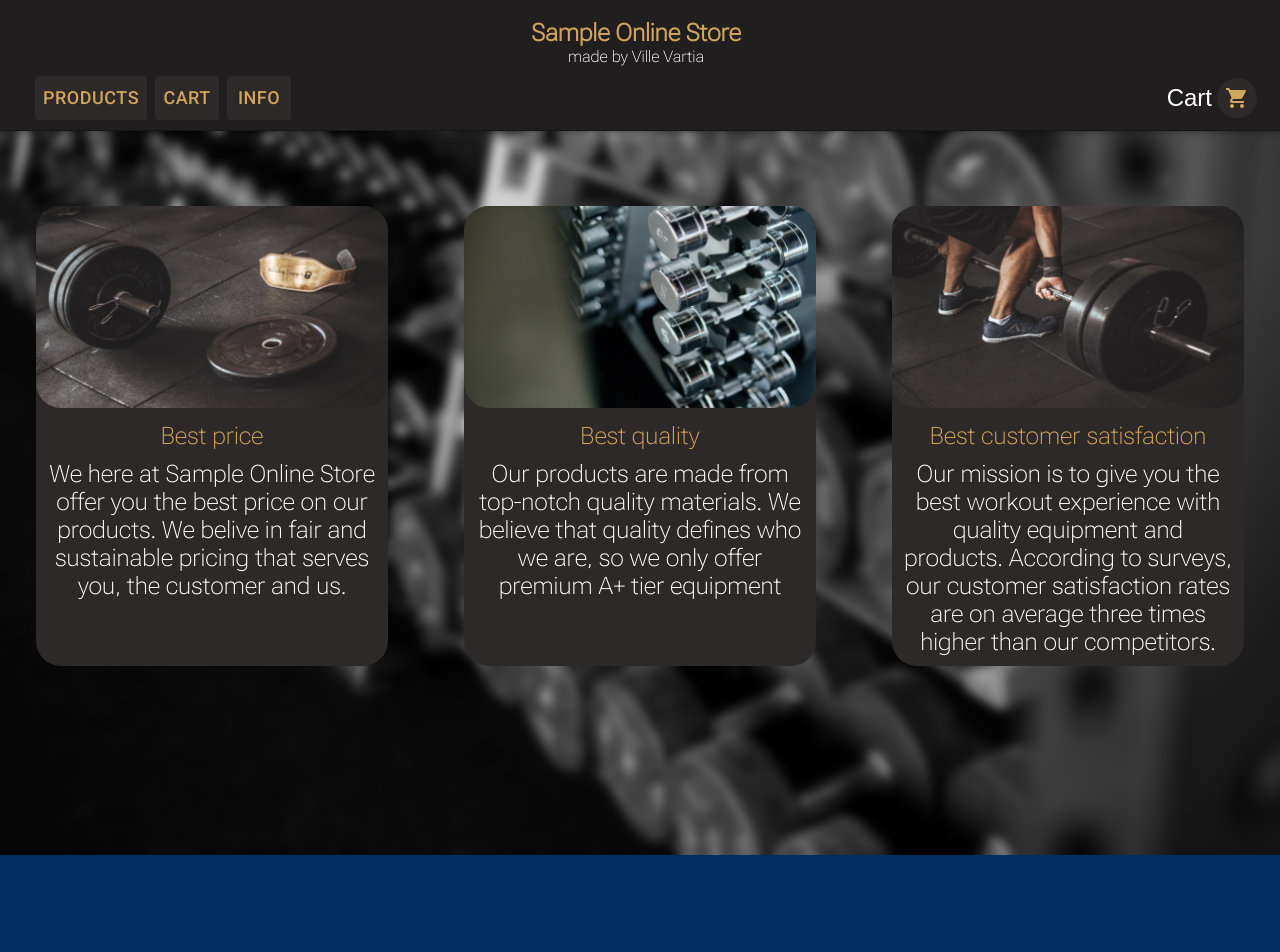
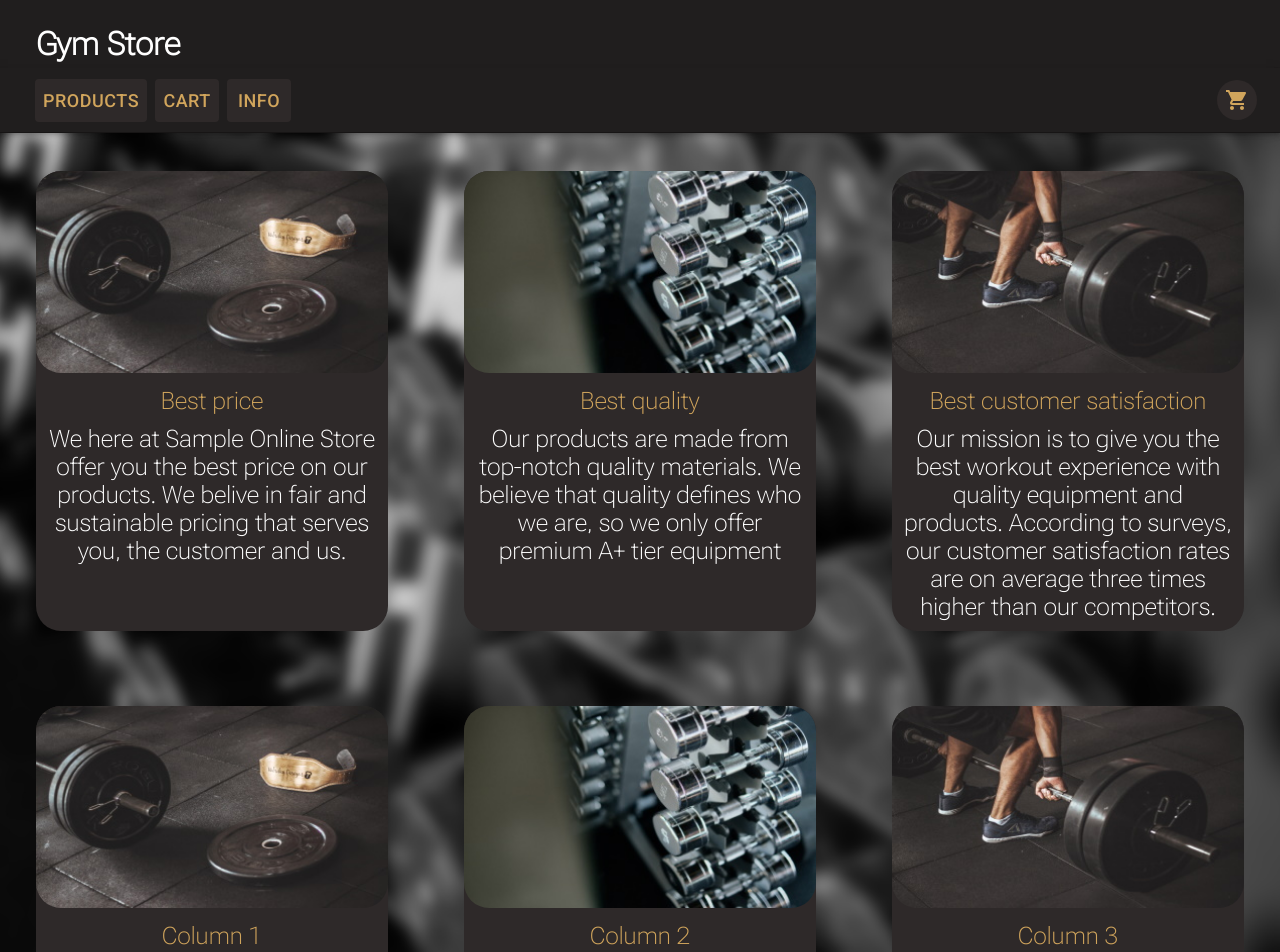
Before and after one commit to stevari/sampleonlinestore, a React (Create React App) app: page / in a window 1280 px wide. Shown: the top 952 px of the page. Before the commit the page ends 855 px from the top, so only its background shows below. Built offline with nearby package versions, Linux system fonts and the light colour scheme.

Commit message:
added some more cards

```diff
--- a/src/App.css
+++ b/src/App.css
@@ -31,10 +31,10 @@
 
   width: 24rem;
   background-color: #2e2929;
-  margin-top: 2cm;
+  margin-top: 1cm;
   margin-right: 1cm;
   margin-left: 1cm;
-  margin-bottom: 5cm;
+  margin-bottom: 1cm;
 
 
 
--- a/src/components/Body.js
+++ b/src/components/Body.js
@@ -7,13 +7,14 @@ export default function Body() {
     return (
         <div>
             <div className='parent'>
+                {/*Row 1*/}
                 <CustomCard
-                    img = {beltandweight}
+                    img={beltandweight}
                     title="Best price"
                     text="We here at Sample Online Store offer you the best price on our products. We belive in fair and sustainable pricing that serves you, the customer and us."
                 />
                 <CustomCard
-                    img = {dumbbellsmetal}
+                    img={dumbbellsmetal}
                     title="Best quality"
                     text="Our products are made from top-notch quality materials. We believe that quality defines who we are, so we only offer premium A+ tier equipment"
                 />
@@ -23,7 +24,29 @@ export default function Body() {
                     text="Our mission is to give you the best workout experience with quality equipment and products. According to surveys, our customer satisfaction rates are on average three times higher than our competitors."
                 />
 
+
+            </div>
+            {/*Row 2*/}
+            <div className='parent'>
+                <CustomCard
+                    img={beltandweight}
+                    title="Column 1"
+                    text="textfield 1"
+                />
+                <CustomCard
+                    img={dumbbellsmetal}
+                    title="Column 2"
+                    text="textfield 2"
+                />
+                <CustomCard
+                    img={barbell}
+                    title="Column 3"
+                    text="Our mission is to give you the best workout experience with quality equipment and products. According to surveys, our customer satisfaction rates are on average three times higher than our competitors."
+                />
+
+
             </div>
         </div>
+
     )
 }
--- a/src/components/Header.js
+++ b/src/components/Header.js
@@ -5,8 +5,8 @@ import NavBar from './NavBar'
 export default function Header() {
  return (
     <div style={{marginTop:-10,backgroundColor:"#201e1e",padding:1,marginLeft:-8,marginRight:0}}>
-    <h2 style={{color:"#D1A55C", marginBottom:0}}>Sample Online Store</h2>
-      <div style={{backgroundColor:"#201e1e"}}> made by Ville Vartia</div>
+    <h1 style={{color:"#FFFFFF", marginBottom:0,textAlign:"left",padding:5,marginLeft:40}}>Gym Store</h1>
+
       <NavBar/>
     </div>
 
--- a/src/components/NavBar.js
+++ b/src/components/NavBar.js
@@ -132,10 +132,11 @@ function NavBar() {
           <Box sx={{ flexGrow: 0 }}>
             <Tooltip title="Open settings">
               <IconButton onClick={handleOpenUserMenu} sx={{ p: 0 }}>
+              {/*
               <div style={{color:"#ffffff",margin:"5px"}}>
                   Cart
                 </div>
-
+                */}
                 <Avatar sx={{backgroundColor:"#2e2929"}}>
                 <LocalGroceryStoreIcon sx={{display: { xs: "none", md: "flex",color:"#D1A55C"}}}/>
                 </Avatar>
```
